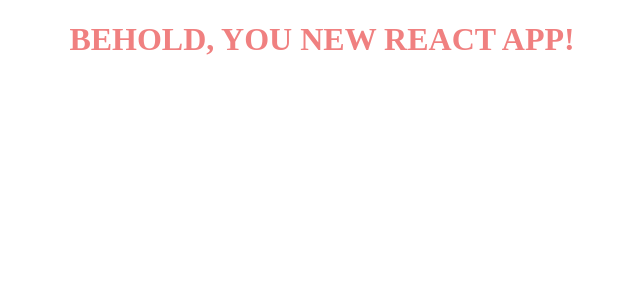
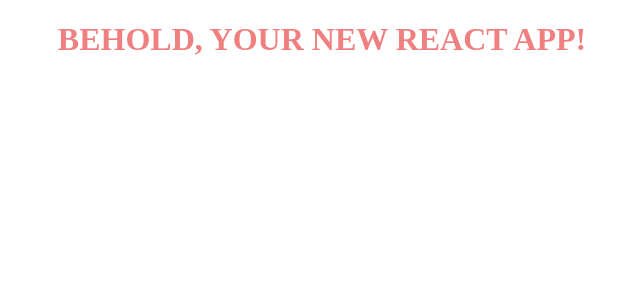
Before and after one commit to jj-valentine/react-boilerplate, a React app in the folder client/: page / in a window 1280 px wide. Shown: the top 300 px of the page, without its empty margins (318-958 px from the left). Built offline with nearby package versions, Linux system fonts and the light colour scheme.

Commit message:
Update NPM Packages

```diff
--- a/client/package.json
+++ b/client/package.json
@@ -28,8 +28,8 @@
     "node-sass": "^5.0.0",
     "sass-loader": "^10.1.1",
     "style-loader": "^2.0.0",
-    "webpack": "^5.15.0",
-    "webpack-cli": "^4.3.1",
+    "webpack": "^5.17.0",
+    "webpack-cli": "^4.4.0",
     "webpack-dev-server": "^3.11.2"
   },
   "dependencies": {
--- a/client/src/components/Component/Component.jsx
+++ b/client/src/components/Component/Component.jsx
@@ -5,7 +5,7 @@
 function Component() {
   return (
     <div>
-      <h1>BEHOLD, YOU NEW REACT APP!</h1>
+      <h1>BEHOLD, YOUR NEW REACT APP!</h1>
     </div>
   );
 }
```
